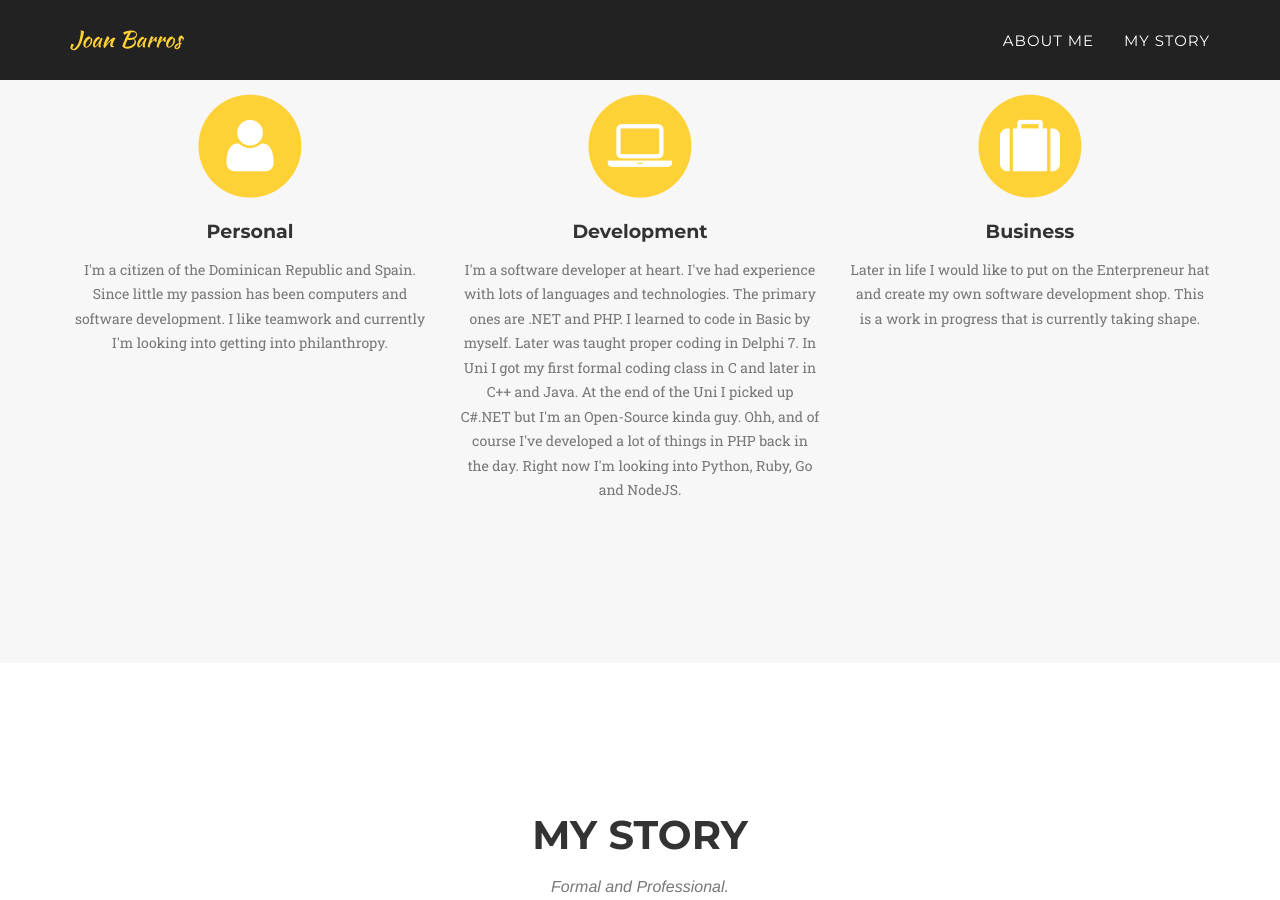
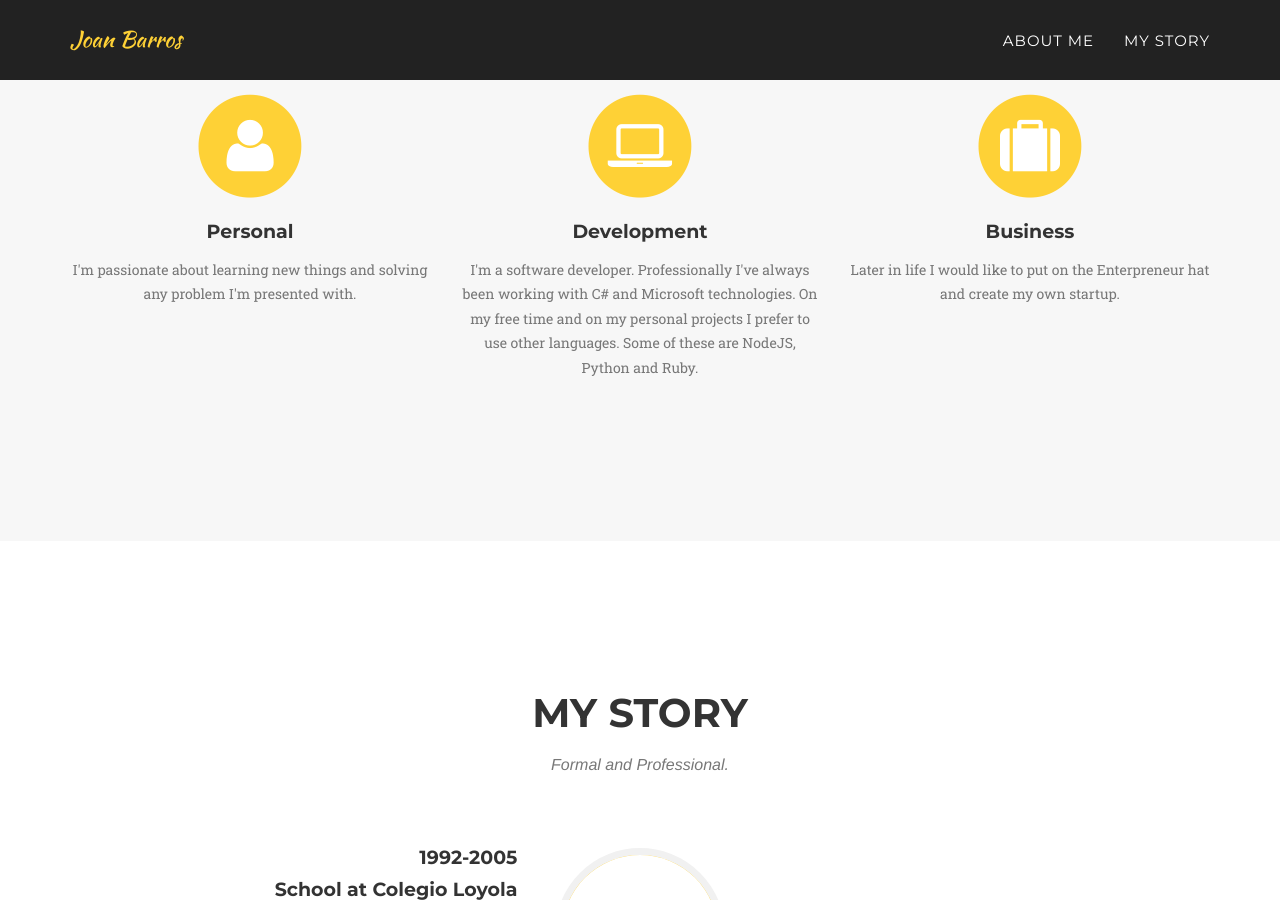
Before and after one commit to joanbarros/joanbarros.github.io, a Jekyll site: the page built from index.html, in a window 1280 px wide and 900 px high, scrolled down 1556 px. Built offline with Jekyll 4.4.1, drawn with Linux system fonts in a browser that asks for light colours; some web fonts are replaced.

Commit message:
Updating about section

```diff
--- a/_includes/me.html
+++ b/_includes/me.html
@@ -37,7 +37,7 @@
                             <i class="fa fa-user fa-stack-1x fa-inverse"></i>
                         </span>
                         <h4 class="service-heading">Personal</h4>
-                        <p class="text-muted">I'm a citizen of the Dominican Republic and Spain. Since little my passion has been computers and software development. I like teamwork and currently I'm looking into getting into philanthropy.</p>
+                        <p class="text-muted">I'm passionate about learning new things and solving any problem I'm presented with.</p>
                     </div>
                     <div class="col-md-4">
                         <span class="fa-stack fa-4x">
@@ -45,7 +45,7 @@
                             <i class="fa fa-laptop fa-stack-1x fa-inverse"></i>
                         </span>
                 <h4 class="service-heading">Development</h4>
-                        <p class="text-muted">I'm a software developer at heart. I've had experience with lots of languages and technologies. The primary ones are .NET and PHP. I learned to code in Basic by myself. Later was taught proper coding in Delphi 7. In Uni I got my first formal coding class in C and later in C++ and Java. At the end of the Uni I picked up C#.NET but I'm an Open-Source kinda guy. Ohh, and of course I've developed a lot of things in PHP back in the day. Right now I'm looking into Python, Ruby, Go and NodeJS.</p>
+                        <p class="text-muted">I'm a software developer. Professionally I've always been working with C# and Microsoft technologies. On my free time and on my personal projects I prefer to use other languages. Some of these are NodeJS, Python and Ruby.</p>
                     </div>
                     <div class="col-md-4">
                         <span class="fa-stack fa-4x">
@@ -53,7 +53,7 @@
                             <i class="fa fa-suitcase fa-stack-1x fa-inverse"></i>
                         </span>
                         <h4 class="service-heading">Business</h4>
-                        <p class="text-muted">Later in life I would like to put on the Enterpreneur hat and create my own software development shop. This is a work in progress that is currently taking shape.</p>
+                        <p class="text-muted">Later in life I would like to put on the Enterpreneur hat and create my own startup.</p>
                     </div>
                 </div>
         </div>
```
